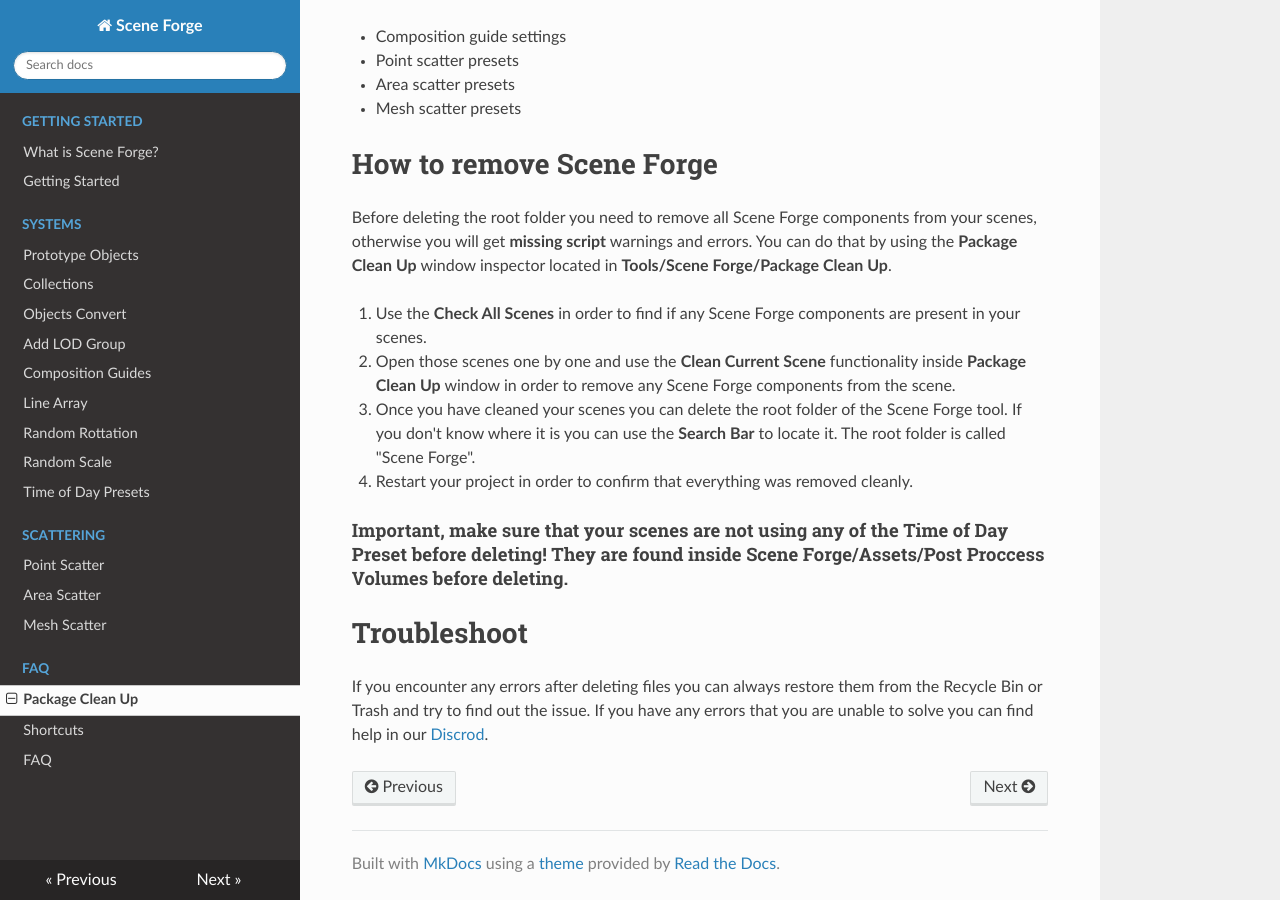
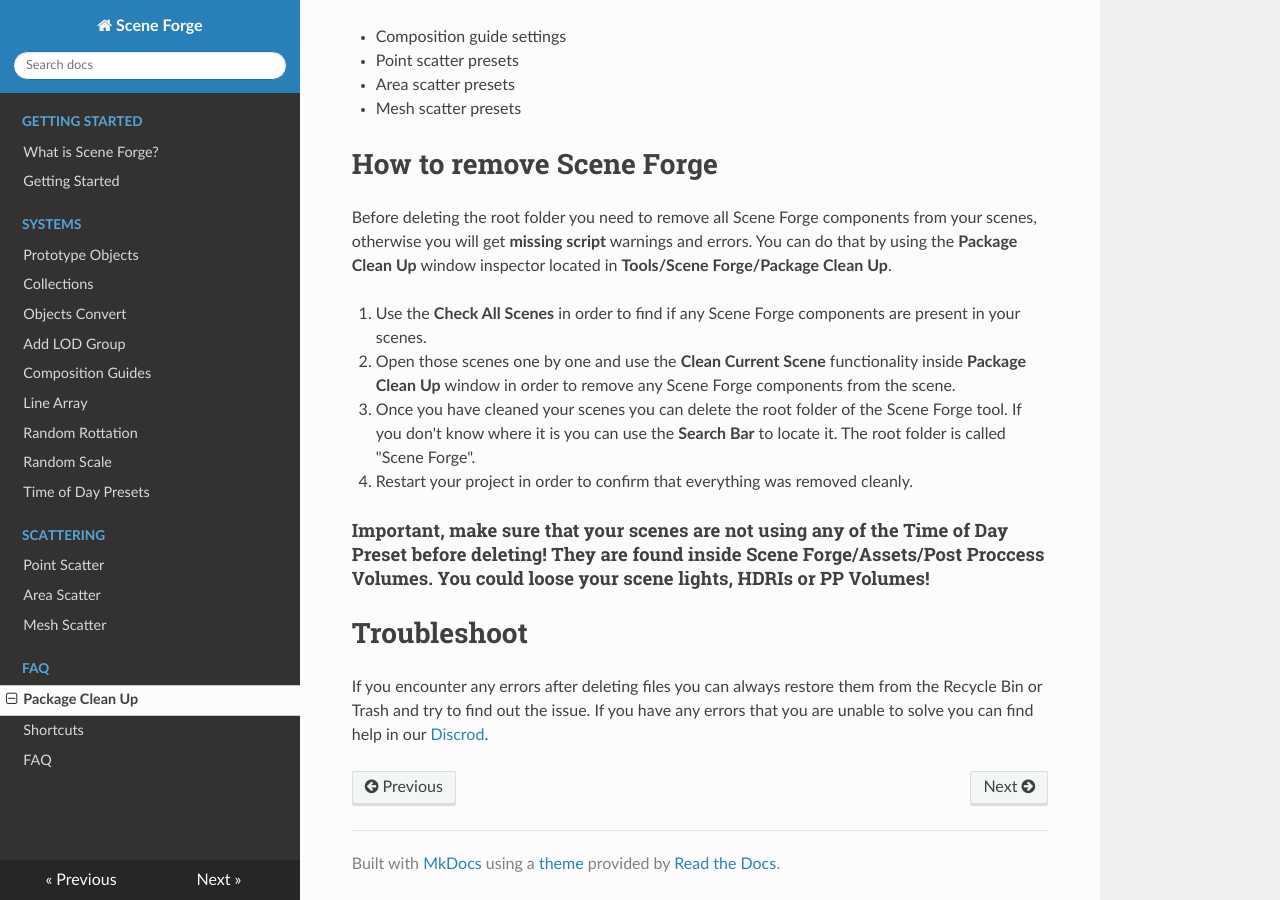
Before and after one commit to Ravibio/Scene_Forge, an MkDocs documentation site: the page built from docs/Package_Clean_Up.md, in a window 1280 px wide and 900 px high, scrolled down 775 px. Built offline with MkDocs 1.6.1, drawn with Linux system fonts in a browser that asks for light colours; nearby versions of some CDN libraries.

Commit message:
Update Package_Clean_Up.md

```diff
--- a/docs/Package_Clean_Up.md
+++ b/docs/Package_Clean_Up.md
@@ -38,7 +38,7 @@ The inspector provides several options for cleaning the Scene Forge tool. In cas
  3.  Once you have cleaned your scenes you can delete the root folder of the Scene Forge tool. If you don't know where it is you can use the **Search Bar** to locate it. The root folder is called "Scene Forge".
  4.  Restart your project in order to confirm that everything was removed cleanly.
 
-#### Important, make sure that your scenes are not using any of the Time of Day Preset before deleting! They are found inside Scene Forge/Assets/Post Proccess Volumes before deleting.
+#### Important, make sure that your scenes are not using any of the Time of Day Preset before deleting! They are found inside Scene Forge/Assets/Post Proccess Volumes. You could loose your scene lights, HDRIs or PP Volumes!
 
 # Troubleshoot
 
```
